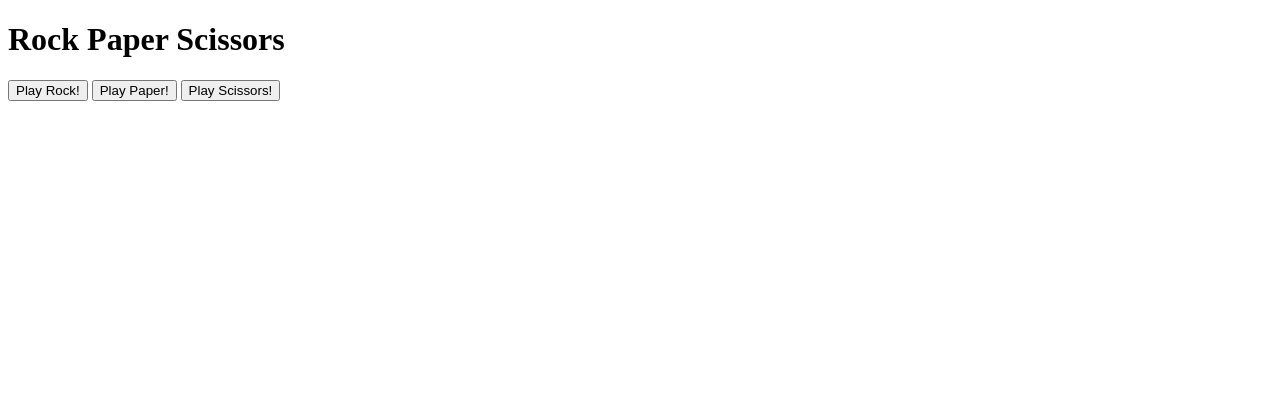
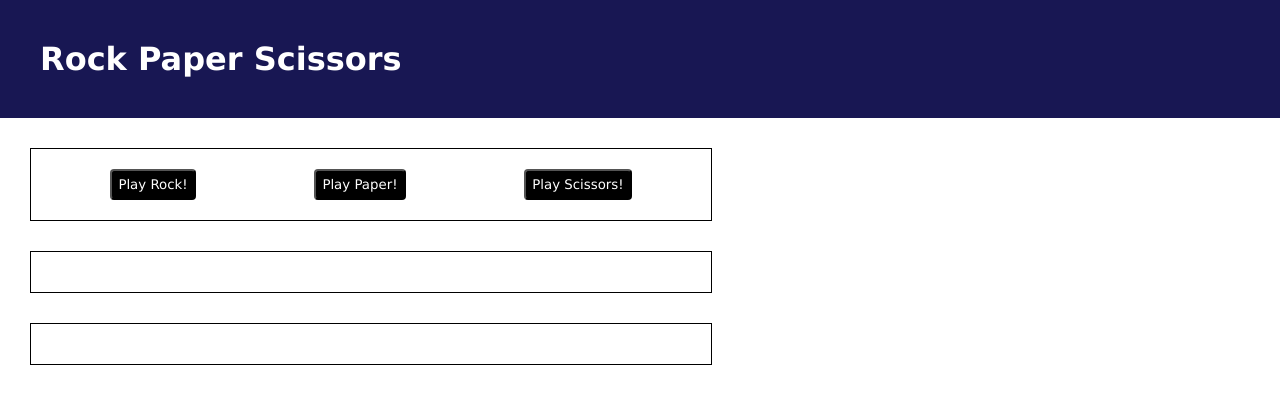
Before and after one commit to giantaw1/rock-paper-scissors, a plain HTML site: page index.html in a window 1280 px wide. Drawn offline with Linux system fonts and the light colour scheme.

Commit message:
Add style.css with basic styling and further html structure

```diff
--- a/index.html
+++ b/index.html
@@ -3,23 +3,20 @@
 <head>
     <meta charset="UTF-8">
     <meta name="viewport" content="width=device-width, initial-scale=1.0">
-    <script src="script.js"></script>
+    <link rel="stylesheet" href="style.css">
     <title>Rock Paper Scissors</title>
 </head>
 <body>
-    <header class="main-header">
+    <header id="main-header">
         <h1 class="title">Rock Paper Scissors</h1>
     </header>
-    <div class="container">
-        <button class="play-choice" id="rock">Play Rock!</button>
-        <button class="play-choice" id="paper">Play Paper!</button>
-        <button class="play-choice" id="scissors">Play Scissors!</button>
+    <div class="card">
+        <button class="play-choice btn" id="rock">Play Rock!</button>
+        <button class="play-choice btn" id="paper">Play Paper!</button>
+        <button class="play-choice btn" id="scissors">Play Scissors!</button>
     </div>
-    <div class="player-choice">
-
-    </div>
-    <div class="results">
-
-    </div>
+    <div class="card player-choice"></div>
+    <div class="card results"></div>
+    <script src="script.js"></script>
 </body>
 </html>
--- /dev/null
+++ b/style.css
@@ -0,0 +1,36 @@
+* {
+    margin: 0px;
+    font-family: 'Lucida Sans', 'Lucida Sans Regular', 'Lucida Grande', 'Lucida Sans Unicode', Geneva, Verdana, sans-serif;
+}
+
+#main-header {
+    background-color: rgb(24, 23, 83);
+    color: white;
+    padding: 30px;
+    margin: 0px;
+    margin-bottom: 10px;
+}
+
+.title {
+    padding: 10px;
+}
+
+
+.card {
+    width: 50vw;
+    padding: 20px;
+    margin: 30px;
+    border: solid .5px;
+    display: flex;
+    align-items: center;
+    justify-content: space-around;
+}
+
+
+
+.btn {
+    background-color: black;
+    color: white;
+    padding: 6px;
+    border-radius: 4px;
+}
```
Also changed, not shown: 1 other file.
